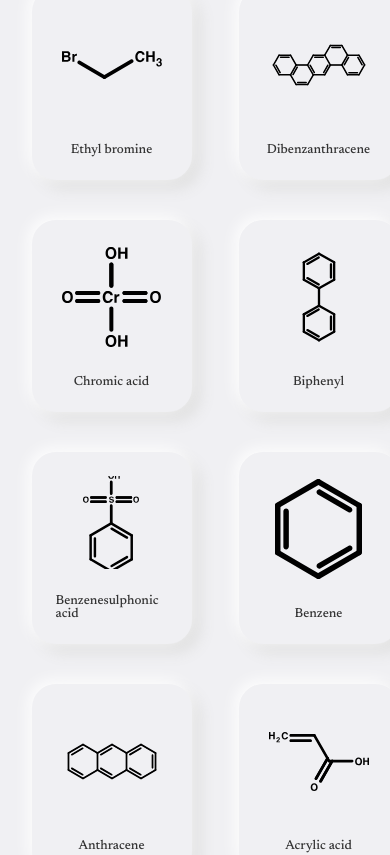
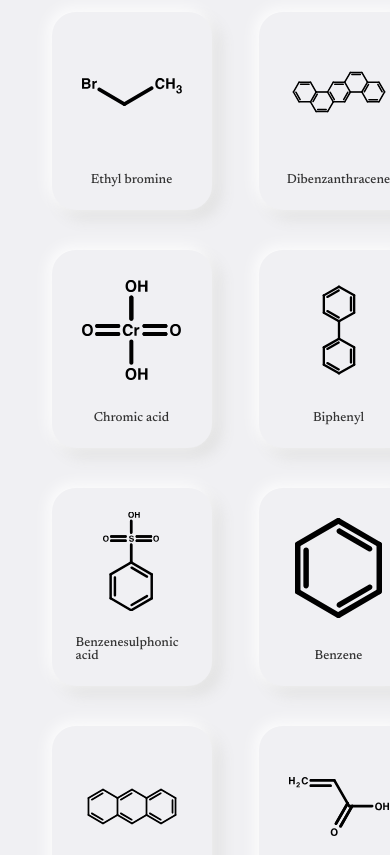
Before and after one commit to ojogal/Chemicons, a Nuxt app: page / in a window 390 px wide. Shown: the part 1470-2325 px from the top of the page. Built offline with nearby package versions, Linux system fonts and the light colour scheme.

Commit message:
Config updated

```diff
--- a/assets/scss/main.scss
+++ b/assets/scss/main.scss
@@ -13,14 +13,17 @@ body {
   width: 100%;
   margin: 0 auto;
   margin-top: 20px;
+  padding: 0 20px;
 
-  @media (max-width: 1439px) {
+  @media (max-width: 1440px) {
     padding-left: 80px;
     padding-right: 80px;
+    padding: 0 80px;
   }
 
   @media (max-width: 428px) {
     padding-left: 20px;
     padding-right: 40px;
+    padding: 0 40px;
   }
 }
--- a/nuxt.config.ts
+++ b/nuxt.config.ts
@@ -5,40 +5,19 @@ process.env.STATIC_REFERRAL_DOCS = files.reverse().join("$")
 
 export default defineNuxtConfig({
   devtools: { enabled: false },
-  modules: [
-    // '@zadigetvoltaire/nuxt-gtm',
-    // '@nuxtjs/google-analytics',
-  ],
+  modules: [],
+  $meta: [{ viewport: 'width=device-width, initial-scale=1.0', }],
   app: {
     head: {
-      viewport: 'width=device-width, initial-scale=1'
+      charset: 'utf-8',
+
+      script: [{}],
     },
   },
   css: ['~/assets/scss/main.scss'],
   runtimeConfig: {
     public: {
       files: process.env.STATIC_REFERRAL_DOCS || "",
-      // googleAnalytics: {
-      // id: "G-L2CLJS9S80",
-      // },
-      // gtm: {
-      //   id: process.env.GTM_ID || 'GTM-WFBGWDD4',
-      //   queryParams: {
-      //     gtm_auth: 'AB7cDEf3GHIjkl-MnOP8qr',
-      //     gtm_preview: 'env-4',
-      //     gtm_cookies_win: 'x',
-      //   },
-      //   defer: false,
-      //   compatibility: false,
-      //   nonce: '2726c7f26c',
-      //   enabled: true,
-      //   debug: true,
-      //   loadScript: true,
-      //   enableRouterSync: true,
-      //   ignoredViews: ['homepage'],
-      //   trackOnNextTick: false,
-      //   devtools: true,
-      // }
     }
   },
   imports: { dirs: ["composables/**"] }
--- a/pages/index.vue
+++ b/pages/index.vue
@@ -42,7 +42,7 @@ export default {
       </div>
     </div>
     <div class="content">
-      <div class="paragraph-text">
+      <div class="paragraph-text-wrapper">
         <p>As a young scientist with a background in pharmaceutical technology and hands-on experience in organic
           synthesis,
           I've embarked on a mission to bridge the gap between science and design. This website is a testament to the
@@ -61,8 +61,6 @@ export default {
               :style="{ backgroundImage: `url(assets/images/${icon})`, width: '100%', height: '100%', backgroundRepeat: 'no-repeat', backgroundPosition: 'center', cursor: 'pointer' }"
               @click="(e) => { copySVGContent(index, icon) }">
             </div>
-            <!-- <img v-if="!(this.copied === index)" :src="`assets/images/${icon}`"
-              @click="(e) => { copySVGContent(index, icon) }" alt=""> -->
             <p v-if="!(this.copied === index)">{{ icon.split('/').pop().split('.')[0].replace('_', ' ') }}</p>
             <div v-if="this.copied === index" class="copied-card">
               <p>Copied</p>
@@ -82,7 +80,6 @@ h1 {
   font-family: 'Noto Sans', sans-serif;
   font-size: 48px;
 }
-
 .head-text {
   gap: 20px;
   display: flex;
@@ -91,12 +88,10 @@ h1 {
   @media (max-width: 780px) {
     flex-direction: column;
   }
-
   h1 {
     margin: 0;
     line-height: 1;
   }
-
   .icon-details {
     margin-top: auto;
 
@@ -106,22 +101,18 @@ h1 {
     }
   }
 }
-
 .content {
   display: flex;
   gap: 20px;
   min-height: 100vh;
-
   @media (max-width: 1440px) {
     flex-direction: column;
   }
-
   .icon-card {
     display: flex;
     flex-direction: column;
     max-width: 150px;
-    width: 150px;
-    max-height: 150px;
+    width: 100%;
     height: 150px;
     margin: auto;
     padding: 24px;
@@ -131,33 +122,20 @@ h1 {
     border-radius: 24px;
     background: #F0F0F3;
     box-shadow: -3px -3px 16px 0px #FFF, 8px 8px 16px 0px #DEDEDE;
-
     @media (max-width: 1240px) {
       width: min(150px, 7rem);
-      height: min(150px, 9rem);
+      height: min(150px, 10rem);
     }
-
     p {
       font-family: Newsreader;
       font-size: 13px;
       font-weight: 500;
       margin: 15px 0 0 0;
     }
-
-    img {
-      height: 100px;
-      width: 100px;
-      margin-top: auto !important;
-      margin-bottom: auto !important;
-      opacity: 85%;
-      cursor: pointer;
-    }
   }
-
   .load-more-wrapper {
     display: flex;
     justify-content: center;
-
     button {
       border: none;
       background: none;
@@ -166,7 +144,6 @@ h1 {
       font-size: 16px;
     }
   }
-
   .info-paragraph {
     line-height: 0;
     margin-top: 20px;
@@ -176,38 +153,40 @@ h1 {
     p {
       font-weight: 500;
       margin-left: auto;
+
+      @media (max-width: 1440px) {
+        // margin-right: 40px;
+      }
     }
   }
-
   .icons-section {
-    margin-bottom: 60px;
+    margin-bottom: 60px !important;
     display: grid;
     grid-template-columns: repeat(4, 1fr);
     gap: 40px;
     margin: 0 auto;
-
     @media (max-width: 768px) {
       grid-template-columns: repeat(3, 1fr);
     }
-
     @media (max-width: 572px) {
       grid-template-columns: repeat(2, 1fr);
     }
+
+    // @media (max-width: 380px) {
+    //   grid-template-columns: repeat(1, 1fr);
+    // }
   }
-
-  .paragraph-text {
+  .paragraph-text-wrapper {
     p {
       max-width: 250px;
       margin: 0;
       text-align: justify;
       font-size: 14px;
-
       @media (max-width: 1440px) {
         max-width: 550px
       }
     }
   }
-
   .copied-card {
     p {
       font-size: 18px;
```
